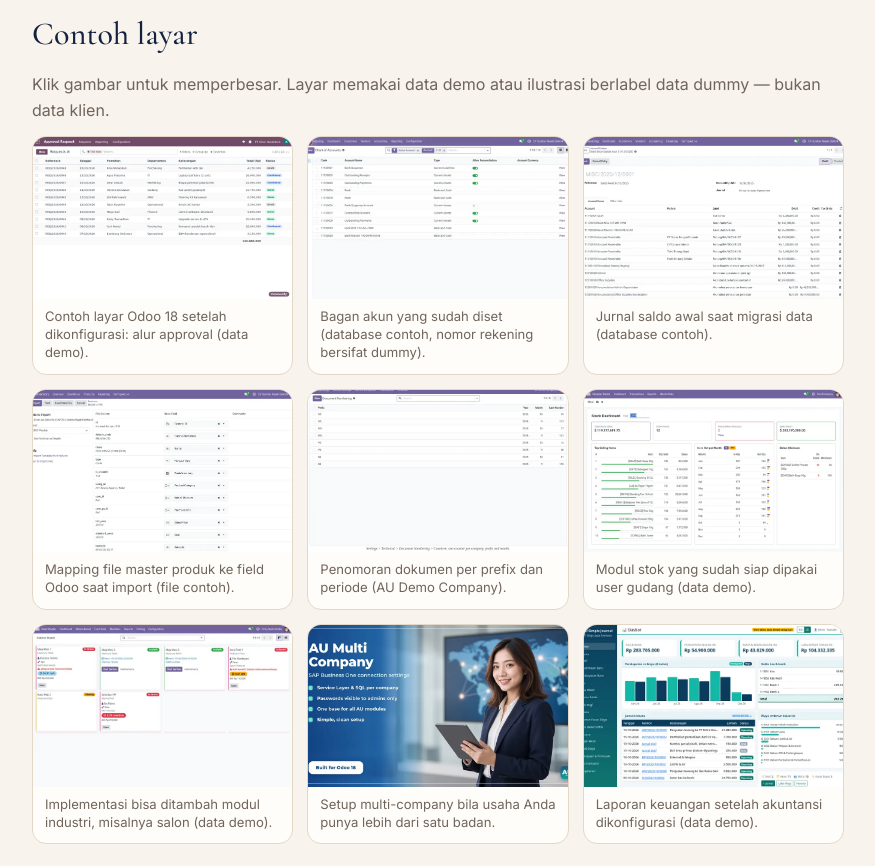
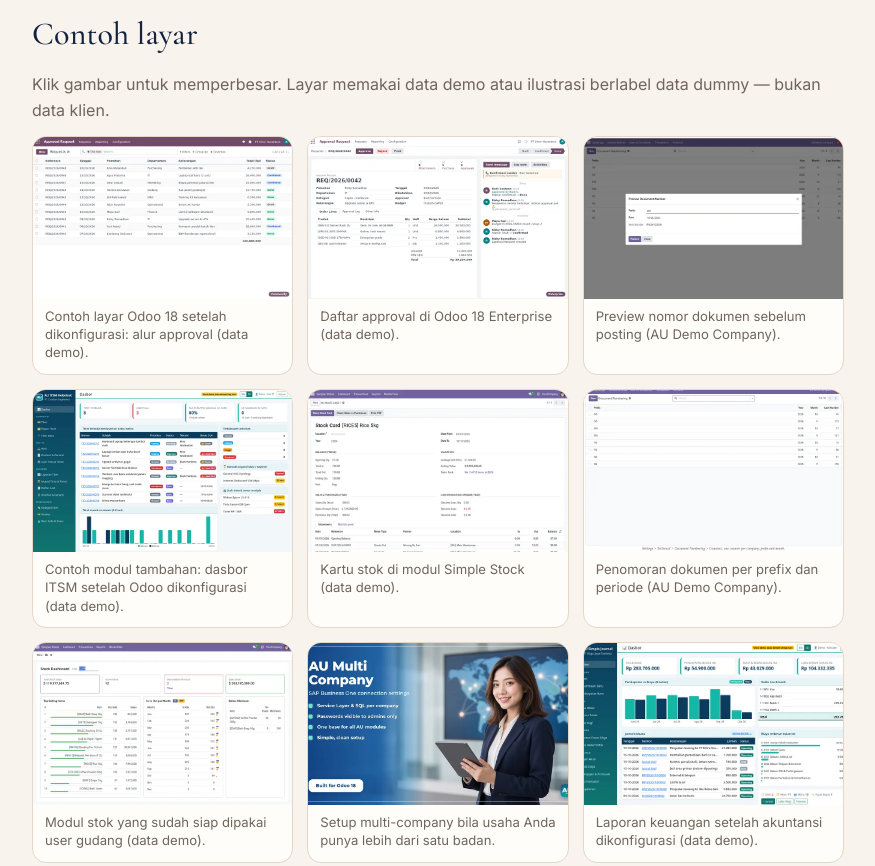
Before and after one commit to andyut/andyut.github.io, a plain HTML site: page layanan/implementasi-odoo-18/index.html in a window 1280 px wide. Shown: the part 1220-2086 px from the top of the page, without its empty margins (202-1077 px from the left). Drawn offline with nearby package versions, Linux system fonts and the light colour scheme.

Commit message:
Remove CV Sumber Rejeki Elektrik and Pinky Nails Studio screenshots (Andy t772u)
Drop those gallery images and unused copies; replace with other demo shots. Query & Crystal starting price stays Rp250.000.

```diff
--- a/layanan/implementasi-odoo-18/index.html
+++ b/layanan/implementasi-odoo-18/index.html
@@ -69,12 +69,12 @@
 <p class="muted">Klik gambar untuk memperbesar. Layar memakai data demo atau ilustrasi berlabel data dummy — bukan data klien.</p>
 <div class="gal">
 <a href="../../img/layanan/odoo/approval_list.webp" data-full="../../img/layanan/odoo/approval_list.webp" data-caption="Contoh layar Odoo 18 setelah dikonfigurasi: alur approval (data demo)." data-alt="Contoh layar Odoo 18 setelah dikonfigurasi: alur approval (data demo)."><img src="../../img/layanan/odoo/approval_list_t.webp" loading="lazy" alt="Contoh layar Odoo 18 setelah dikonfigurasi: alur approval (data demo)."><span class="cap">Contoh layar Odoo 18 setelah dikonfigurasi: alur approval (data demo).</span></a>
-<a href="../../img/layanan/odoo/coa.webp" data-full="../../img/layanan/odoo/coa.webp" data-caption="Bagan akun yang sudah diset (database contoh, nomor rekening bersifat dummy)." data-alt="Bagan akun yang sudah diset (database contoh, nomor rekening bersifat dummy)."><img src="../../img/layanan/odoo/coa_t.webp" loading="lazy" alt="Bagan akun yang sudah diset (database contoh, nomor rekening bersifat dummy)."><span class="cap">Bagan akun yang sudah diset (database contoh, nomor rekening bersifat dummy).</span></a>
-<a href="../../img/layanan/odoo/journal_opening.webp" data-full="../../img/layanan/odoo/journal_opening.webp" data-caption="Jurnal saldo awal saat migrasi data (database contoh)." data-alt="Jurnal saldo awal saat migrasi data (database contoh)."><img src="../../img/layanan/odoo/journal_opening_t.webp" loading="lazy" alt="Jurnal saldo awal saat migrasi data (database contoh)."><span class="cap">Jurnal saldo awal saat migrasi data (database contoh).</span></a>
-<a href="../../img/layanan/odoo/mapping.webp" data-full="../../img/layanan/odoo/mapping.webp" data-caption="Mapping file master produk ke field Odoo saat import (file contoh)." data-alt="Mapping file master produk ke field Odoo saat import (file contoh)."><img src="../../img/layanan/odoo/mapping_t.webp" loading="lazy" alt="Mapping file master produk ke field Odoo saat import (file contoh)."><span class="cap">Mapping file master produk ke field Odoo saat import (file contoh).</span></a>
+<a href="../../img/layanan/odoo/approval_enterprise.webp" data-full="../../img/layanan/odoo/approval_enterprise.webp" data-caption="Daftar approval di Odoo 18 Enterprise (data demo)." data-alt="Daftar approval di Odoo 18 Enterprise (data demo)."><img src="../../img/layanan/odoo/approval_enterprise_t.webp" loading="lazy" alt="Daftar approval di Odoo 18 Enterprise (data demo)."><span class="cap">Daftar approval di Odoo 18 Enterprise (data demo).</span></a>
+<a href="../../img/layanan/odoo/numbering_preview.webp" data-full="../../img/layanan/odoo/numbering_preview.webp" data-caption="Preview nomor dokumen sebelum posting (AU Demo Company)." data-alt="Preview nomor dokumen sebelum posting (AU Demo Company)."><img src="../../img/layanan/odoo/numbering_preview_t.webp" loading="lazy" alt="Preview nomor dokumen sebelum posting (AU Demo Company)."><span class="cap">Preview nomor dokumen sebelum posting (AU Demo Company).</span></a>
+<a href="../../img/layanan/odoo/itsm_dashboard.webp" data-full="../../img/layanan/odoo/itsm_dashboard.webp" data-caption="Contoh modul tambahan: dasbor ITSM setelah Odoo dikonfigurasi (data demo)." data-alt="Contoh modul tambahan: dasbor ITSM setelah Odoo dikonfigurasi (data demo)."><img src="../../img/layanan/odoo/itsm_dashboard_t.webp" loading="lazy" alt="Contoh modul tambahan: dasbor ITSM setelah Odoo dikonfigurasi (data demo)."><span class="cap">Contoh modul tambahan: dasbor ITSM setelah Odoo dikonfigurasi (data demo).</span></a>
+<a href="../../img/layanan/odoo/simple_stock_card.webp" data-full="../../img/layanan/odoo/simple_stock_card.webp" data-caption="Kartu stok di modul Simple Stock (data demo)." data-alt="Kartu stok di modul Simple Stock (data demo)."><img src="../../img/layanan/odoo/simple_stock_card_t.webp" loading="lazy" alt="Kartu stok di modul Simple Stock (data demo)."><span class="cap">Kartu stok di modul Simple Stock (data demo).</span></a>
 <a href="../../img/layanan/odoo/numbering_list.webp" data-full="../../img/layanan/odoo/numbering_list.webp" data-caption="Penomoran dokumen per prefix dan periode (AU Demo Company)." data-alt="Penomoran dokumen per prefix dan periode (AU Demo Company)."><img src="../../img/layanan/odoo/numbering_list_t.webp" loading="lazy" alt="Penomoran dokumen per prefix dan periode (AU Demo Company)."><span class="cap">Penomoran dokumen per prefix dan periode (AU Demo Company).</span></a>
 <a href="../../img/layanan/odoo/simple_stock_dash.webp" data-full="../../img/layanan/odoo/simple_stock_dash.webp" data-caption="Modul stok yang sudah siap dipakai user gudang (data demo)." data-alt="Modul stok yang sudah siap dipakai user gudang (data demo)."><img src="../../img/layanan/odoo/simple_stock_dash_t.webp" loading="lazy" alt="Modul stok yang sudah siap dipakai user gudang (data demo)."><span class="cap">Modul stok yang sudah siap dipakai user gudang (data demo).</span></a>
-<a href="../../img/layanan/odoo/nail_board.webp" data-full="../../img/layanan/odoo/nail_board.webp" data-caption="Implementasi bisa ditambah modul industri, misalnya salon (data demo)." data-alt="Implementasi bisa ditambah modul industri, misalnya salon (data demo)."><img src="../../img/layanan/odoo/nail_board_t.webp" loading="lazy" alt="Implementasi bisa ditambah modul industri, misalnya salon (data demo)."><span class="cap">Implementasi bisa ditambah modul industri, misalnya salon (data demo).</span></a>
 <a href="../../img/odoo_au_multicompany.webp" data-full="../../img/odoo_au_multicompany.webp" data-caption="Setup multi-company bila usaha Anda punya lebih dari satu badan." data-alt="Setup multi-company bila usaha Anda punya lebih dari satu badan."><img src="../../img/odoo_au_multicompany.webp" loading="lazy" alt="Setup multi-company bila usaha Anda punya lebih dari satu badan."><span class="cap">Setup multi-company bila usaha Anda punya lebih dari satu badan.</span></a>
 <a href="../../img/layanan/jurnal/dashboard.webp" data-full="../../img/layanan/jurnal/dashboard.webp" data-caption="Laporan keuangan setelah akuntansi dikonfigurasi (data demo)." data-alt="Laporan keuangan setelah akuntansi dikonfigurasi (data demo)."><img src="../../img/layanan/jurnal/dashboard_t.webp" loading="lazy" alt="Laporan keuangan setelah akuntansi dikonfigurasi (data demo)."><span class="cap">Laporan keuangan setelah akuntansi dikonfigurasi (data demo).</span></a>
 </div>
```
Also changed, not shown: layanan/migrasi-sap-b1-dtw/index.html (+0 -1 lines), layanan/modul-custom-odoo-18/index.html (+1 -1 lines), img/layanan/odoo/coa.webp (deleted), img/layanan/odoo/coa_t.webp (deleted), img/layanan/odoo/journal_opening.webp (deleted), img/layanan/odoo/journal_opening_t.webp (deleted), img/layanan/odoo/mapping.webp (deleted), img/layanan/odoo/mapping_t.webp (deleted), img/layanan/odoo/nail_2.webp (deleted), img/layanan/odoo/nail_2_t.webp (deleted), img/layanan/odoo/nail_3.webp (deleted), img/layanan/odoo/nail_3_t.webp (deleted), img/layanan/odoo/nail_board.webp (deleted), img/layanan/odoo/nail_board_t.webp (deleted).
